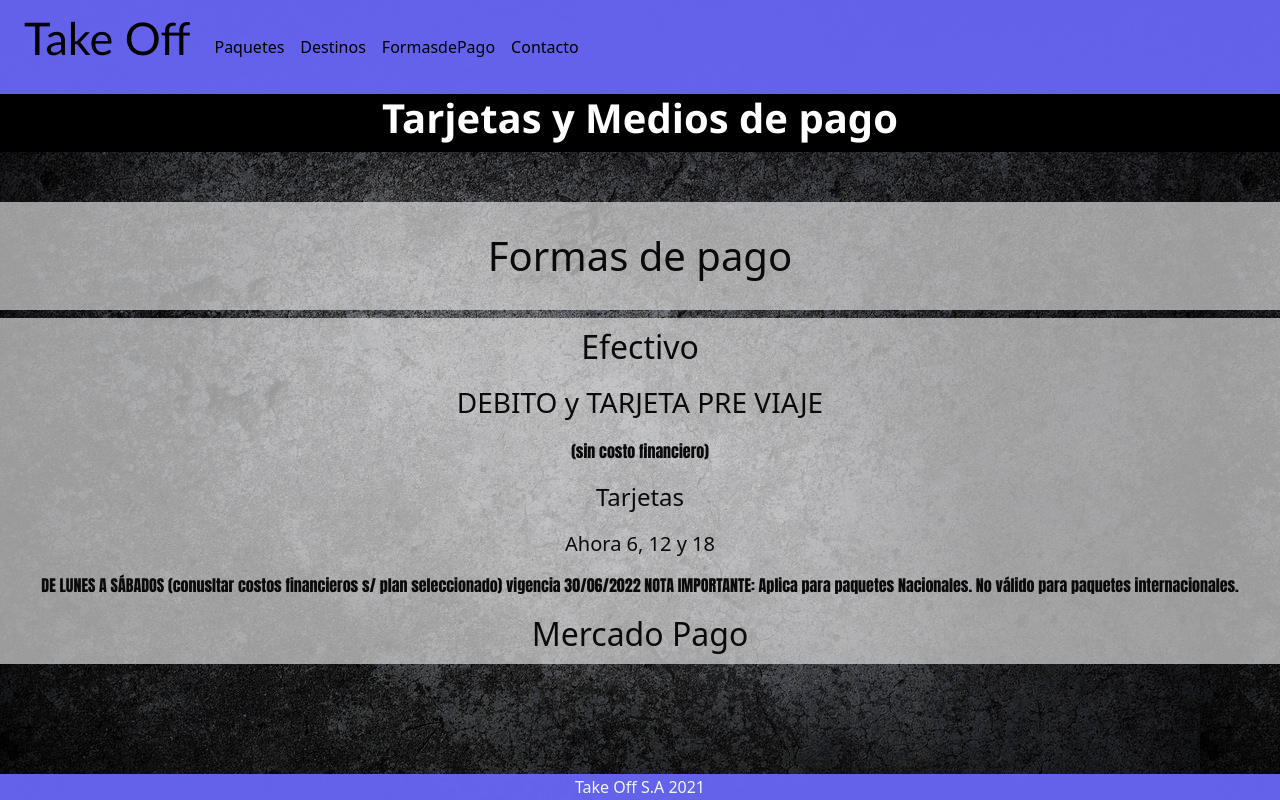
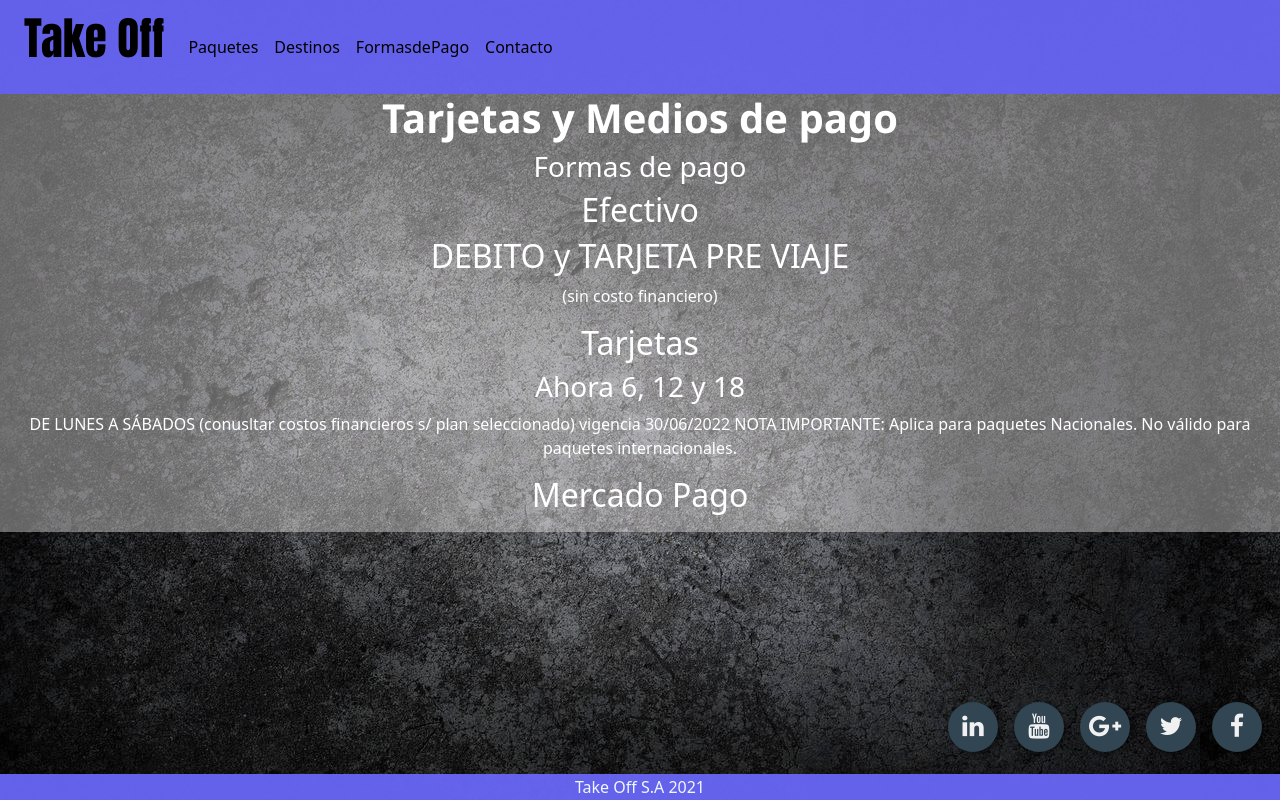
Before and after one commit to HectorMamani18/CoderPrueba, a plain HTML site: page paginas/FormasdePago.html in a window 1280 px wide. Drawn offline with nearby package versions, Linux system fonts and the light colour scheme.

Commit message:
correcciones PF

```diff
--- a/estilos/estilos.css
+++ b/estilos/estilos.css
@@ -60,7 +60,7 @@
 .titulo {
     color: black;
     font-size: 45px;
-    font-family: 'Trebuchet MS', 'Lucida Sans Unicode', 'Lucida Grande', 'Lucida Sans', Arial, sans-serif;
+    font-family:Impact, Haettenschweiler, 'Arial Narrow Bold', sans-serif;
 
 
 }
@@ -341,108 +341,13 @@
 }
 
 .pagos {
-    background-color: black;
+    background-color: rgba(236, 233, 233, 0.415);
     color: white;
     text-align: center;
 
     padding-bottom: 10px;
     margin: 0px;
     text-align: center;
-}
-
-.h1 {
-    background-color: rgba(224, 224, 224, 0.678);
-    color: rgb(10, 10, 10);
-    text-align: center;
-
-    padding: 30px;
-    margin-top: 50px;
-    text-align: center;
-}
-
-.h2 {
-    background-color: rgba(224, 224, 224, 0.678);
-    color: rgb(10, 10, 10);
-    text-align: center;
-
-    padding: 10px;
-    margin: 0px;
-    text-align: center;
-}
-
-.h3 {
-    background-color: rgba(224, 224, 224, 0.678);
-    color: rgb(10, 10, 10);
-    text-align: center;
-
-    padding: 10px;
-    margin: 0px;
-    text-align: center;
-}
-
-.h4 {
-    background-color: rgba(224, 224, 224, 0.678);
-    color: rgb(10, 10, 10);
-    text-align: center;
-
-    padding: 10px;
-    margin: 0px;
-    text-align: center;
-
-}
-
-.h5 {
-    background-color: rgba(224, 224, 224, 0.678);
-    color: rgb(10, 10, 10);
-    text-align: center;
-
-    padding: 10px;
-    margin: 0px;
-    text-align: center;
-}
-
-.h5 {
-    background-color: rgba(224, 224, 224, 0.678);
-    color: rgb(10, 10, 10);
-    text-align: center;
-
-    padding: 10px;
-    margin: 0px;
-    text-align: center;
-
-}
-
-.h6 {
-    background-color: rgba(224, 224, 224, 0.678);
-    color: rgb(10, 10, 10);
-    text-align: center;
-
-    padding: 10px;
-    margin: 0px;
-    text-align: center;
-
-    font-family: Impact, Haettenschweiler, 'Arial Narrow Bold', sans-serif;
-}
-
-.h7 {
-    background-color: rgba(224, 224, 224, 0.678);
-    color: rgb(10, 10, 10);
-    text-align: center;
-
-    padding: 10px;
-    margin: 0px;
-    text-align: center;
-}
-
-.oh {
-    background-color: rgba(224, 224, 224, 0.678);
-    color: rgb(10, 10, 10);
-    text-align: center;
-
-    padding: 10px;
-    margin: 0px;
-    text-align: center;
-    font-family: Impact, Haettenschweiler, 'Arial Narrow Bold', sans-serif;
 }
 
 .n5 {
@@ -645,6 +550,54 @@
 
 }
 
+ .buttons2 a{
+    text-decoration: none;
+    font-size: 25px;
+    width: 50px;
+    height: 50px;
+    line-height: 50px;
+    margin: 8px;
+    text-align: center;
+    background: #314652;
+    color: #f1f1f1;
+    border-radius: 50%;
+    box-shadow: 2px 2px 5px rgba(0, 0, 0, .5);
+    transition: all .4s ease-in-out;
+ }
+.flex-container2{
+    display: flex;
+    flex-direction:column;
+    position: fixed;
+    bottom: 40px;
+    right: 8px;
+}
+.buttons2 a:hover {
+    transform: scale(1.2);
+}
+.buttons3 a{
+    text-decoration: none;
+    font-size: 25px;
+    width: 50px;
+    height: 50px;
+    line-height: 50px;
+    margin: 8px;
+    text-align: center;
+    background: #314652;
+    color: #f1f1f1;
+    border-radius: 50%;
+    box-shadow: 2px 2px 5px rgba(0, 0, 0, .5);
+    transition: all .4s ease-in-out;
+ }
+.flex-container3{
+    display: flex;
+    flex-direction:column;
+    position: fixed;
+    bottom: 38px;
+    right: 10px;
+}
+.buttons3 a:hover {
+    transform: scale(1.2);
+}
 
 
 
@@ -664,6 +617,14 @@
         border: 1px solid white;
     }
 
+
+    .flex-container2{
+        display: flex;
+        flex-direction:row-reverse;
+        position: fixed;
+        bottom: 40px;
+        right: 2px;
+    }
 }
 
 @media screen and (max-width:425px) {
@@ -711,5 +672,11 @@
         font-size: 15px;
     }
 
-
+    .flex-container3{
+        display: flex;
+        flex-direction:row-reverse;
+        position: fixed;
+        bottom: 38px;
+        right: 10px;
+    }
 }
--- a/paginas/FormasdePago.html
+++ b/paginas/FormasdePago.html
@@ -4,7 +4,9 @@
     <meta charset="UTF-8">
     <meta http-equiv="X-UA-Compatible" content="IE=edge">
     <meta name="viewport" content="width=device-width, initial-scale=1.0">
-    <title> Take Off Formas de Pago</title>
+    <title> Take Off</title>
+    <link rel="stylesheet" href="https://cdnjs.cloudflare.com/ajax/libs/animate.css/4.1.1/animate.min.css" />
+    <link rel="stylesheet" href="https://stackpath.bootstrapcdn.com/font-awesome/4.7.0/css/font-awesome.min.css">
     <link href="https://cdn.jsdelivr.net/npm/bootstrap@5.1.3/dist/css/bootstrap.min.css" rel="stylesheet"
         integrity="sha384-1BmE4kWBq78iYhFldvKuhfTAU6auU8tT94WrHftjDbrCEXSU1oBoqyl2QvZ6jIW3" crossorigin="anonymous">
     <script src="https://cdn.jsdelivr.net/npm/bootstrap@5.1.3/dist/js/bootstrap.bundle.min.js"
@@ -21,7 +23,7 @@
                 <nav class="navbar navbar-expand-lg navBar">
                     <div class="container-fluid">
                         <a class="navbar-brand" href="../index.html">
-                            <p class="titulo">Take Off</p>
+                            <p class="titulo animate__animated animate__fadeInLeft">Take Off</p>
                         </a>
                         <button class="navbar-toggler" type="button" data-bs-toggle="collapse"
                             data-bs-target="#navbarNav" aria-controls="navbarNav" aria-expanded="false"
@@ -54,24 +56,35 @@
 
     </header>
 
-    <h1 class="pagos">Tarjetas y Medios de pago</h1>
 
-    <h3 class="h1">Formas de pago</h1>
+    <main class="pagos">
+        <h1>Tarjetas y Medios de pago</h1>
 
-        <h2 class="h2">Efectivo</h2>
+        <h3>Formas de pago</h1>
 
-        <h2 class="h3">DEBITO y TARJETA PRE VIAJE</h2>
-        <p class="oh">(sin costo financiero)</p>
+            <h2>Efectivo</h2>
 
-        <h2 class="h4">Tarjetas</h2>
-        <h3 class="h5">Ahora 6, 12 y 18</h3>
-        <p class="h6">DE LUNES A SÁBADOS
-            (conusltar costos financieros s/ plan seleccionado)
-            vigencia 30/06/2022
-            NOTA IMPORTANTE: Aplica para paquetes Nacionales. No válido para paquetes internacionales.</p>
+            <h2>DEBITO y TARJETA PRE VIAJE</h2>
+            <p>(sin costo financiero)</p>
 
-        <h2 class="h7">Mercado Pago</h1>
+            <h2>Tarjetas</h2>
+            <h3>Ahora 6, 12 y 18</h3>
+            <p>DE LUNES A SÁBADOS
+                (conusltar costos financieros s/ plan seleccionado) vigencia 30/06/2022 NOTA IMPORTANTE: Aplica para
+                paquetes Nacionales. No válido para paquetes internacionales.</p>
 
+            <h2>Mercado Pago</h2>
+    </main>
+
+    <section class="buttons">
+        <div class="flex-container">
+            <a href="#" class="fa fa-facebook"></a>
+            <a href="#" class="fa fa-twitter"></a>
+            <a href="#" class="fa fa-google-plus"></a>
+            <a href="#" class="fa fa-youtube"></a>
+            <a href="#" class="fa fa-linkedin"></a>
+        </div>
+    </section>
 
     <footer class="marca2">Take Off S.A 2021</footer>
 
```
Also changed, not shown: index.html (+2 -19 lines), paginas/Contacto.html (+15 -2 lines), paginas/Destinos.html (+16 -4 lines), paginas/paquetes.html (+23 -23 lines). Lines whose indentation alone changed are shown as unchanged.
